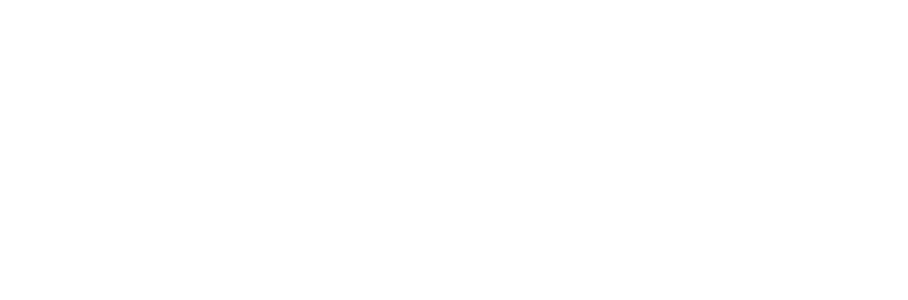
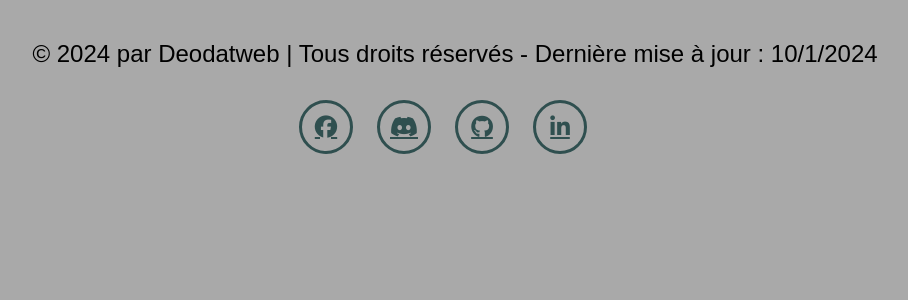
Before and after one commit to Deodatweb/projet-dev-D5, a Vue app: page / in a window 1280 px wide. Shown: the top 300 px of the page, without its empty margins (185-1093 px from the left). Built offline with nearby package versions, Linux system fonts and the light colour scheme.

Commit message:
Mise en place du footer identique sur toutes les pages

```diff
--- a/index.html
+++ b/index.html
@@ -1,10 +1,20 @@
-<!DOCTYPE html>
+<!doctype html>
 <html lang="en">
   <head>
-    <meta charset="UTF-8">
-    <link rel="icon" href="/favicon.ico">
-    <meta name="viewport" content="width=device-width, initial-scale=1.0">
-    <title>Vite App</title>
+    <meta charset="UTF-8" />
+    <link rel="icon" href="/favicon.ico" />
+    <meta name="viewport" content="width=device-width, initial-scale=1.0" />
+
+    <!-- FONT AWESOME -->
+    <link
+      rel="stylesheet"
+      href="https://cdnjs.cloudflare.com/ajax/libs/font-awesome/6.5.2/css/all.min.css"
+      integrity="sha512-SnH5WK+bZxgPHs44uWIX+LLJAJ9/2PkPKZ5QiAj6Ta86w+fsb2TkcmfRyVX3pBnMFcV7oQPJkl9QevSCWr3W6A=="
+      crossorigin="anonymous"
+      referrerpolicy="no-referrer"
+    />
+
+    <title>Portfolio</title>
   </head>
   <body>
     <div id="app"></div>
--- a/src/App.vue
+++ b/src/App.vue
@@ -1,13 +1,18 @@
 <template>
   <div>
-
+      <Footer />
   </div>
 </template>
 
 <script>
-  export default {
+import Footer from './components/Footer.vue';
 
-  }
+export default {
+  components: {
+      Footer,
+  },
+};
+
 </script>
 
 <style scoped>
--- a/src/assets/base.css
+++ /dev/null
@@ -1,86 +0,0 @@
-/* color palette from <https://github.com/vuejs/theme> */
-:root {
-  --vt-c-white: #ffffff;
-  --vt-c-white-soft: #f8f8f8;
-  --vt-c-white-mute: #f2f2f2;
-
-  --vt-c-black: #181818;
-  --vt-c-black-soft: #222222;
-  --vt-c-black-mute: #282828;
-
-  --vt-c-indigo: #2c3e50;
-
-  --vt-c-divider-light-1: rgba(60, 60, 60, 0.29);
-  --vt-c-divider-light-2: rgba(60, 60, 60, 0.12);
-  --vt-c-divider-dark-1: rgba(84, 84, 84, 0.65);
-  --vt-c-divider-dark-2: rgba(84, 84, 84, 0.48);
-
-  --vt-c-text-light-1: var(--vt-c-indigo);
-  --vt-c-text-light-2: rgba(60, 60, 60, 0.66);
-  --vt-c-text-dark-1: var(--vt-c-white);
-  --vt-c-text-dark-2: rgba(235, 235, 235, 0.64);
-}
-
-/* semantic color variables for this project */
-:root {
-  --color-background: var(--vt-c-white);
-  --color-background-soft: var(--vt-c-white-soft);
-  --color-background-mute: var(--vt-c-white-mute);
-
-  --color-border: var(--vt-c-divider-light-2);
-  --color-border-hover: var(--vt-c-divider-light-1);
-
-  --color-heading: var(--vt-c-text-light-1);
-  --color-text: var(--vt-c-text-light-1);
-
-  --section-gap: 160px;
-}
-
-@media (prefers-color-scheme: dark) {
-  :root {
-    --color-background: var(--vt-c-black);
-    --color-background-soft: var(--vt-c-black-soft);
-    --color-background-mute: var(--vt-c-black-mute);
-
-    --color-border: var(--vt-c-divider-dark-2);
-    --color-border-hover: var(--vt-c-divider-dark-1);
-
-    --color-heading: var(--vt-c-text-dark-1);
-    --color-text: var(--vt-c-text-dark-2);
-  }
-}
-
-*,
-*::before,
-*::after {
-  box-sizing: border-box;
-  margin: 0;
-  font-weight: normal;
-}
-
-body {
-  min-height: 100vh;
-  color: var(--color-text);
-  background: var(--color-background);
-  transition:
-    color 0.5s,
-    background-color 0.5s;
-  line-height: 1.6;
-  font-family:
-    Inter,
-    -apple-system,
-    BlinkMacSystemFont,
-    'Segoe UI',
-    Roboto,
-    Oxygen,
-    Ubuntu,
-    Cantarell,
-    'Fira Sans',
-    'Droid Sans',
-    'Helvetica Neue',
-    sans-serif;
-  font-size: 15px;
-  text-rendering: optimizeLegibility;
-  -webkit-font-smoothing: antialiased;
-  -moz-osx-font-smoothing: grayscale;
-}
--- a/src/assets/main.css
+++ /dev/null
@@ -1,35 +0,0 @@
-@import './base.css';
-
-#app {
-  max-width: 1280px;
-  margin: 0 auto;
-  padding: 2rem;
-  font-weight: normal;
-}
-
-a,
-.green {
-  text-decoration: none;
-  color: hsla(160, 100%, 37%, 1);
-  transition: 0.4s;
-  padding: 3px;
-}
-
-@media (hover: hover) {
-  a:hover {
-    background-color: hsla(160, 100%, 37%, 0.2);
-  }
-}
-
-@media (min-width: 1024px) {
-  body {
-    display: flex;
-    place-items: center;
-  }
-
-  #app {
-    display: grid;
-    grid-template-columns: 1fr 1fr;
-    padding: 0 2rem;
-  }
-}
--- /dev/null
+++ b/src/assets/style.css
@@ -0,0 +1,20 @@
+:root {
+    --bg-color: #a9a9a9;
+    --snd-bg-color: #dcdcdc;
+    --text-color: #fff;
+    --main-color: #2f4f4f;
+    /* --main-color: #ADFF2F; */
+ }
+
+
+body {
+    margin: 0;
+    padding: 0;
+    background: var(--bg-color);
+    box-sizing: border-box;
+    font-family: Arial, sans-serif;
+}
+
+h1, h2, h3 {
+    color: greenyellow;
+}
--- /dev/null
+++ b/src/components/Footer.vue
@@ -0,0 +1,53 @@
+<template>
+    <footer>
+      <p>&copy; 2024 par Deodatweb | Tous droits réservés - Dernière mise à jour : {{ lastUpdated }}</p>
+      <div class="social-media">
+        <a href="https://www.facebook.com/" target="_blank"><i class="fa-brands fa-facebook"></i></a>
+        <a href="https://discord.com" target="_blank"><i class="fa-brands fa-discord"></i></a>
+        <a href="https://github.com" target="_blank"><i class="fa-brands fa-github"></i></a>
+        <a href="https://www.linkedin.com/" target="_blank"><i class="fa-brands fa-linkedin-in"></i></a>
+      </div>
+    </footer>
+  </template>
+
+  <script>
+  import { ref, onMounted } from 'vue';
+
+  export default {
+      data() {
+          return {
+              lastUpdated: new Date(document.lastModified).toLocaleDateString()
+          };
+      },
+      name: "Footer",
+  };
+  </script>
+
+  <style scoped>
+  footer {
+    text-align: center;
+    padding: 1rem 0;
+    font-size: 1.5rem;
+  }
+
+  .social-media a {
+    display: inline-flex;
+    justify-content: center;
+    align-items: center;
+    width: 3rem;
+    height: 3rem;
+    background: transparent;
+    border: 0.2rem solid var(--main-color);
+    border-radius: 50%;
+    font-size: 1.4rem;
+    color: var(--main-color);
+    margin: 0.5rem 1.5rem 0.5rem 0;
+    transition: 0.5s ease;
+  }
+
+  .social-media a:hover {
+    background: var(--main-color);
+    color: var(--snd-bg-color);
+    box-shadow: 0 0 1rem var(--main-color);
+  }
+  </style>
--- a/src/main.js
+++ b/src/main.js
@@ -1,4 +1,4 @@
-// import './assets/main.css'
+import './assets/style.css'
 
 import { createApp } from 'vue'
 import App from './App.vue'
```
Also changed, not shown: src/assets/logo.svg (deleted).
